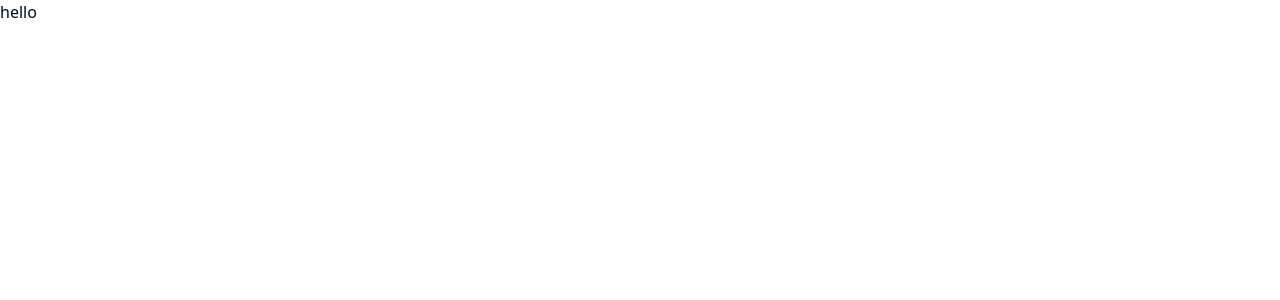
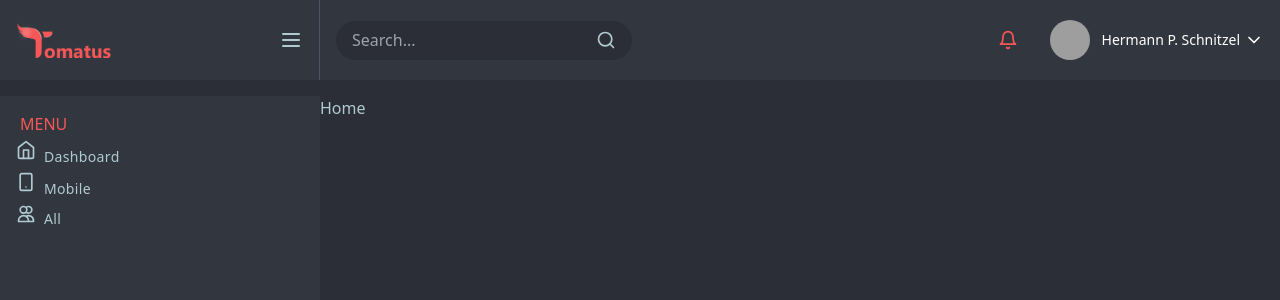
Before and after one commit to imranwebdeveloper/durbar-task, a React (Vite) app: page / in a window 1280 px wide. Shown: the top 300 px of the page. Built offline with nearby package versions, Linux system fonts and the light colour scheme; grey boxes are pictures that could not be loaded.

Commit message:
header UI done

```diff
--- a/package.json
+++ b/package.json
@@ -10,6 +10,7 @@
     "preview": "vite preview"
   },
   "dependencies": {
+    "@radix-ui/react-avatar": "^1.0.3",
     "class-variance-authority": "^0.7.0",
     "clsx": "^2.0.0",
     "lucide-react": "^0.274.0",
--- a/src/App.tsx
+++ b/src/App.tsx
@@ -1,5 +1,8 @@
+import router from "./router/Root";
+import { RouterProvider } from "react-router-dom";
+
 function App() {
-  return <div>hello</div>;
+  return <RouterProvider router={router} />;
 }
 
 export default App;
--- /dev/null
+++ b/src/components/Header.tsx
@@ -0,0 +1,33 @@
+import { Search } from "lucide-react";
+import { Bell, ChevronDown } from "lucide-react";
+import { Avatar, AvatarFallback, AvatarImage } from "./ui/avatar";
+const DashboardHeader = () => {
+  return (
+    <header className="h-[80px] mb-4 bg-[#32363f] flex justify-between items-center px-4 ">
+      <div className="bg-[#2B2E36] rounded-full w-[296px] flex items-center justify-between gap-2 h-[39px] px-4">
+        <input
+          type="text"
+          name="search"
+          className="bg-transparent"
+          placeholder="Search..."
+        />
+        <Search className="w-5 h-5" />
+      </div>
+
+      <div className="flex items-center gap-8">
+        <Bell className="w-5 h-5 text-orange" />
+        <div className="flex gap-3 items-center text-sm text-white">
+          <Avatar>
+            <AvatarImage src="https://github.com/shadcn.png" />
+            <AvatarFallback>CN</AvatarFallback>
+          </Avatar>
+          <p className="flex gap-1 items-center">
+            Hermann P. Schnitzel <ChevronDown className="w-5 h-5" />
+          </p>
+        </div>
+      </div>
+    </header>
+  );
+};
+
+export default DashboardHeader;
--- /dev/null
+++ b/src/components/LeftSidebar.tsx
@@ -0,0 +1,83 @@
+import { Home, Smartphone } from "lucide-react";
+import { Menu } from "lucide-react";
+import logo from "../assets/Logo.png";
+
+const AdminSidebar = () => {
+  return (
+    <div className="w-[320px] flex flex-col ">
+      <div className="h-[80px] mb-4 bg-[#32363f] flex items-center justify-between px-4 border-r border-slate-600 ">
+        <a href="/" className="flex gap-2">
+          <img src={logo} className="h-6 sm:h-9 " alt="Logo" />
+        </a>
+        <Menu />
+      </div>
+      <div className="flex-grow bg-[#32363f] flex-1">
+        <ul className="flex flex-col py-4 space-y-1">
+          <li className="px-5 text-orange uppercase ">Menu</li>
+          <li>
+            <a
+              href="/dashboard"
+              //   className={`dashboard_link ${
+              //     path === "/dashboard" ? "bg-orange-50 text-orange-600" : ""
+              //   }`}
+            >
+              <span className="inline-flex w-5 h-5 justify-center items-center ml-4">
+                <Home />
+              </span>
+              <span className="ml-2 text-sm tracking-wide truncate">
+                Dashboard
+              </span>
+            </a>
+          </li>
+          <li>
+            <a
+              href="/dashboard/mobile"
+              //   className={`dashboard_link ${
+              //     path === "/dashboard/mobile"
+              //       ? "bg-orange-50 text-orange-600"
+              //       : ""
+              //   }`}
+            >
+              <span className="inline-flex justify-center items-center w-5 h-5 ml-4">
+                <Smartphone />
+              </span>
+              <span className="ml-2 text-sm tracking-wide truncate">
+                Mobile
+              </span>
+            </a>
+          </li>
+          <li>
+            <a
+              href="/dashboard/mobile/all"
+              //   className={`dashboard_link ${
+              //     path === "/dashboard/mobile/all"
+              //       ? "bg-orange-50 text-orange-600"
+              //       : ""
+              //   }`}
+            >
+              <span className="inline-flex justify-center items-center ml-4">
+                <svg
+                  className="w-5 h-5"
+                  fill="none"
+                  stroke="currentColor"
+                  viewBox="0 0 24 24"
+                  xmlns="http://www.w3.org/2000/svg"
+                >
+                  <path
+                    strokeLinecap="round"
+                    strokeLinejoin="round"
+                    strokeWidth="2"
+                    d="M12 4.354a4 4 0 110 5.292M15 21H3v-1a6 6 0 0112 0v1zm0 0h6v-1a6 6 0 00-9-5.197M13 7a4 4 0 11-8 0 4 4 0 018 0z"
+                  ></path>
+                </svg>
+              </span>
+              <span className="ml-2 text-sm tracking-wide truncate">All</span>
+            </a>
+          </li>
+        </ul>
+      </div>
+    </div>
+  );
+};
+
+export default AdminSidebar;
--- /dev/null
+++ b/src/components/ui/avatar.tsx
@@ -0,0 +1,48 @@
+import * as React from "react";
+import * as AvatarPrimitive from "@radix-ui/react-avatar";
+
+import { cn } from "../../lib/utils";
+
+const Avatar = React.forwardRef<
+  React.ElementRef<typeof AvatarPrimitive.Root>,
+  React.ComponentPropsWithoutRef<typeof AvatarPrimitive.Root>
+>(({ className, ...props }, ref) => (
+  <AvatarPrimitive.Root
+    ref={ref}
+    className={cn(
+      "relative flex h-10 w-10 shrink-0 overflow-hidden rounded-full",
+      className
+    )}
+    {...props}
+  />
+));
+Avatar.displayName = AvatarPrimitive.Root.displayName;
+
+const AvatarImage = React.forwardRef<
+  React.ElementRef<typeof AvatarPrimitive.Image>,
+  React.ComponentPropsWithoutRef<typeof AvatarPrimitive.Image>
+>(({ className, ...props }, ref) => (
+  <AvatarPrimitive.Image
+    ref={ref}
+    className={cn("aspect-square h-full w-full", className)}
+    {...props}
+  />
+));
+AvatarImage.displayName = AvatarPrimitive.Image.displayName;
+
+const AvatarFallback = React.forwardRef<
+  React.ElementRef<typeof AvatarPrimitive.Fallback>,
+  React.ComponentPropsWithoutRef<typeof AvatarPrimitive.Fallback>
+>(({ className, ...props }, ref) => (
+  <AvatarPrimitive.Fallback
+    ref={ref}
+    className={cn(
+      "flex h-full w-full items-center justify-center rounded-full bg-muted",
+      className
+    )}
+    {...props}
+  />
+));
+AvatarFallback.displayName = AvatarPrimitive.Fallback.displayName;
+
+export { Avatar, AvatarImage, AvatarFallback };
--- a/src/index.css
+++ b/src/index.css
@@ -71,6 +71,12 @@
     @apply border-border;
   }
   body {
-    @apply bg-background text-foreground;
+    @apply bg-[#2B2E36] text-[#B0CAD1];
   }
 }
+
+@layer components {
+  .text-orange {
+    @apply text-[#F75757];
+  }
+}
--- /dev/null
+++ b/src/page/Home.tsx
@@ -0,0 +1,5 @@
+const Home = () => {
+  return <div>Home</div>;
+};
+
+export default Home;
--- /dev/null
+++ b/src/router/DashboardLayout.tsx
@@ -0,0 +1,23 @@
+import { Outlet } from "react-router-dom";
+import AdminSidebar from "../components/LeftSidebar";
+import DashboardHeader from "../components/Header";
+
+const DashboardLayout = () => {
+  return (
+    <>
+      <div className="grid h-screen md:grid-cols-[320px_1fr]">
+        <AdminSidebar />
+        <section className="h-screen">
+          <DashboardHeader />
+          <main>
+            <Outlet />
+          </main>
+        </section>
+      </div>
+
+      <footer></footer>
+    </>
+  );
+};
+
+export default DashboardLayout;
--- /dev/null
+++ b/src/router/Root.tsx
@@ -0,0 +1,18 @@
+import { createBrowserRouter } from "react-router-dom";
+import Home from "../page/Home";
+import DashboardLayout from "./DashboardLayout";
+
+const router = createBrowserRouter([
+  {
+    path: "/",
+    element: <DashboardLayout />,
+    children: [
+      {
+        path: "/",
+        element: <Home />,
+      },
+    ],
+  },
+]);
+
+export default router;
```
Also changed, not shown: src/main.tsx (+7 -7 lines), src/assets/Logo.png (added), 1 other file (tests, documents, lock files or other folders).
